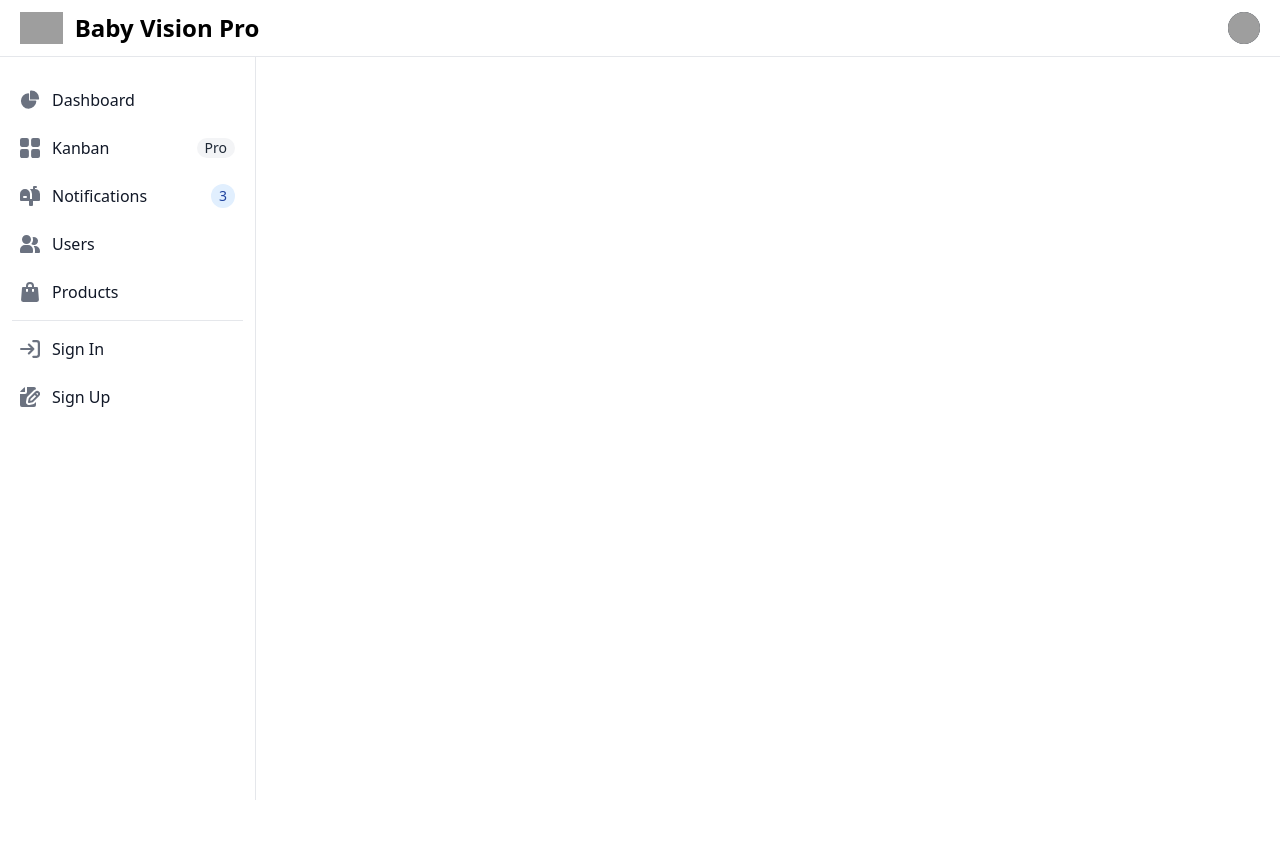
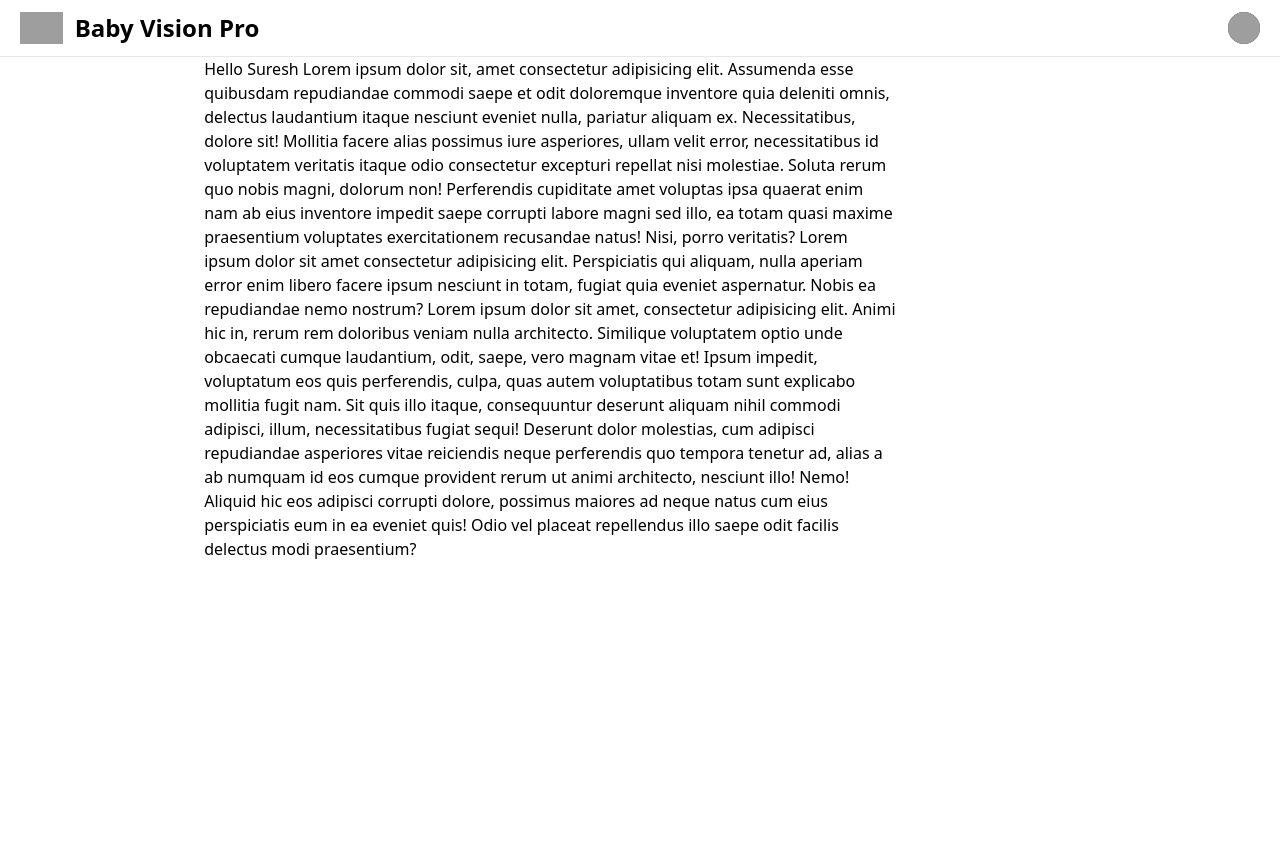
Before and after one commit to su-re-sh-75/Baby-Vision-Pro, a Django app: page /dashboard/ in a window 1280 px wide. Before the commit the page ends 800 px from the top, so only its background shows below. Run offline with Django 3.2, Linux system fonts and the light colour scheme; a user stored in the database is signed in; style sheets or scripts are compiled from the project's sources; some libraries are stand-ins or nearby versions; grey boxes are pictures that could not be loaded.

Commit message:
fixed dashboard ui

```diff
--- a/Baby_app/templates/Baby_app/dashboard.html
+++ b/Baby_app/templates/Baby_app/dashboard.html
@@ -12,9 +12,7 @@
     {% endcompress %}
 </head>
 <body class="min-h-screen flex flex-col">
-    <main class="flex">
-
-    <nav class="fixed top-0 z-50 w-full bg-white border-b border-gray-200 dark:bg-gray-800 dark:border-gray-700">
+	<nav class=" w-full bg-white border-b border-gray-200 dark:bg-gray-800 dark:border-gray-700">
         <div class="px-3 py-3 lg:px-5 lg:pl-3">
 			<div class="flex items-center justify-between">
 				<div class="flex items-center justify-start rtl:justify-end">
@@ -63,8 +61,8 @@
 			</div>
 		</div>
 	</nav>
-
-  <aside id="logo-sidebar" class="fixed top-0 left-0 z-40 w-64 h-screen pt-20 transition-transform -translate-x-full bg-white border-r border-gray-200 sm:translate-x-0 dark:bg-gray-800 dark:border-gray-700" aria-label="Sidebar">
+    <main class="flex">
+		<aside id="logo-sidebar" class=" w-64 h-screen pt-2 bg-white border-r border-gray-200  dark:bg-gray-800 dark:border-gray-700" aria-label="Sidebar">
 			<div class="h-full px-3 pb-4 overflow-y-auto bg-white dark:bg-gray-800">
 				<ul class="space-y-2 font-medium">
 				<li>
@@ -110,7 +108,7 @@
 						<span class="flex-1 ms-3 whitespace-nowrap">Products</span>
 					</a>
 				</li>
-           <li>
+				<!-- <li>
 					<a href="#" class="flex items-center p-2 text-gray-900 rounded-lg dark:text-white hover:bg-gray-100 dark:hover:bg-gray-700 group">
 						<svg class="flex-shrink-0 w-5 h-5 text-gray-500 transition duration-75 dark:text-gray-400 group-hover:text-gray-900 dark:group-hover:text-white" aria-hidden="true" xmlns="http://www.w3.org/2000/svg" fill="none" viewBox="0 0 18 16">
 							<path stroke="currentColor" stroke-linecap="round" stroke-linejoin="round" stroke-width="2" d="M1 8h11m0 0L8 4m4 4-4 4m4-11h3a2 2 0 0 1 2 2v10a2 2 0 0 1-2 2h-3"/>
@@ -127,12 +125,21 @@
 						</svg>
 						<span class="flex-1 ms-3 whitespace-nowrap">Sign Up</span>
 					</a>
-           </li>
+				</li> -->
 				</ul>
 			</div>
 		</aside>
-
-
+		<div>
+			Hello Suresh
+			Lorem ipsum dolor sit, amet consectetur adipisicing elit. Assumenda esse quibusdam repudiandae commodi saepe et odit doloremque inventore quia deleniti omnis, delectus laudantium itaque nesciunt eveniet nulla, pariatur aliquam ex.
+			Necessitatibus, dolore sit! Mollitia facere alias possimus iure asperiores, ullam velit error, necessitatibus id voluptatem veritatis itaque odio consectetur excepturi repellat nisi molestiae. Soluta rerum quo nobis magni, dolorum non!
+			Perferendis cupiditate amet voluptas ipsa quaerat enim nam ab eius inventore impedit saepe corrupti labore magni sed illo, ea totam quasi maxime praesentium voluptates exercitationem recusandae natus! Nisi, porro veritatis?
+			Lorem ipsum dolor sit amet consectetur adipisicing elit. Perspiciatis qui aliquam, nulla aperiam error enim libero facere ipsum nesciunt in totam, fugiat quia eveniet aspernatur. Nobis ea repudiandae nemo nostrum?
+			Lorem ipsum dolor sit amet, consectetur adipisicing elit. Animi hic in, rerum rem doloribus veniam nulla architecto. Similique voluptatem optio unde obcaecati cumque laudantium, odit, saepe, vero magnam vitae et!
+			Ipsum impedit, voluptatum eos quis perferendis, culpa, quas autem voluptatibus totam sunt explicabo mollitia fugit nam. Sit quis illo itaque, consequuntur deserunt aliquam nihil commodi adipisci, illum, necessitatibus fugiat sequi!
+			Deserunt dolor molestias, cum adipisci repudiandae asperiores vitae reiciendis neque perferendis quo tempora tenetur ad, alias a ab numquam id eos cumque provident rerum ut animi architecto, nesciunt illo! Nemo!
+			Aliquid hic eos adipisci corrupti dolore, possimus maiores ad neque natus cum eius perspiciatis eum in ea eveniet quis! Odio vel placeat repellendus illo saepe odit facilis delectus modi praesentium?
+		</div>
         <div class="ml-96">
             <ul>
                 {% load tz %}
```
Also changed, not shown: db.sqlite3. Lines whose indentation alone changed are shown as unchanged.
